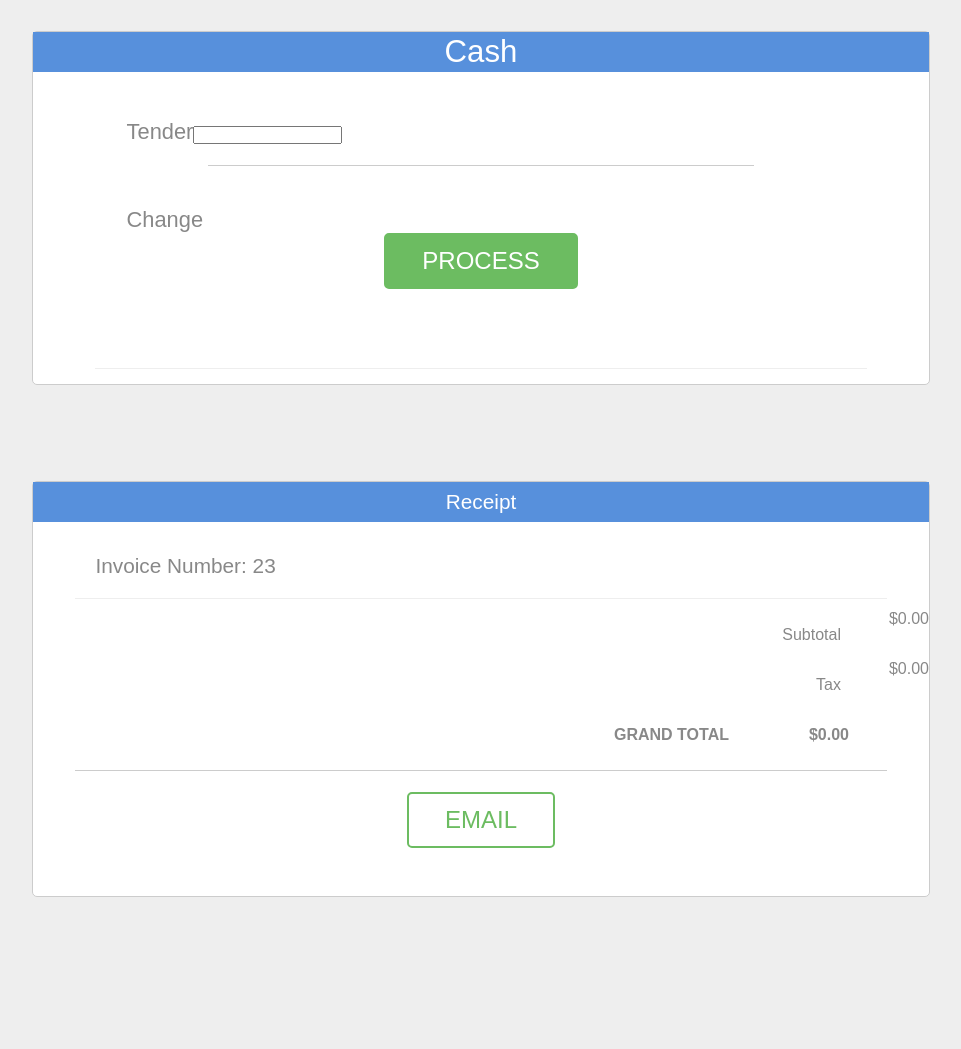
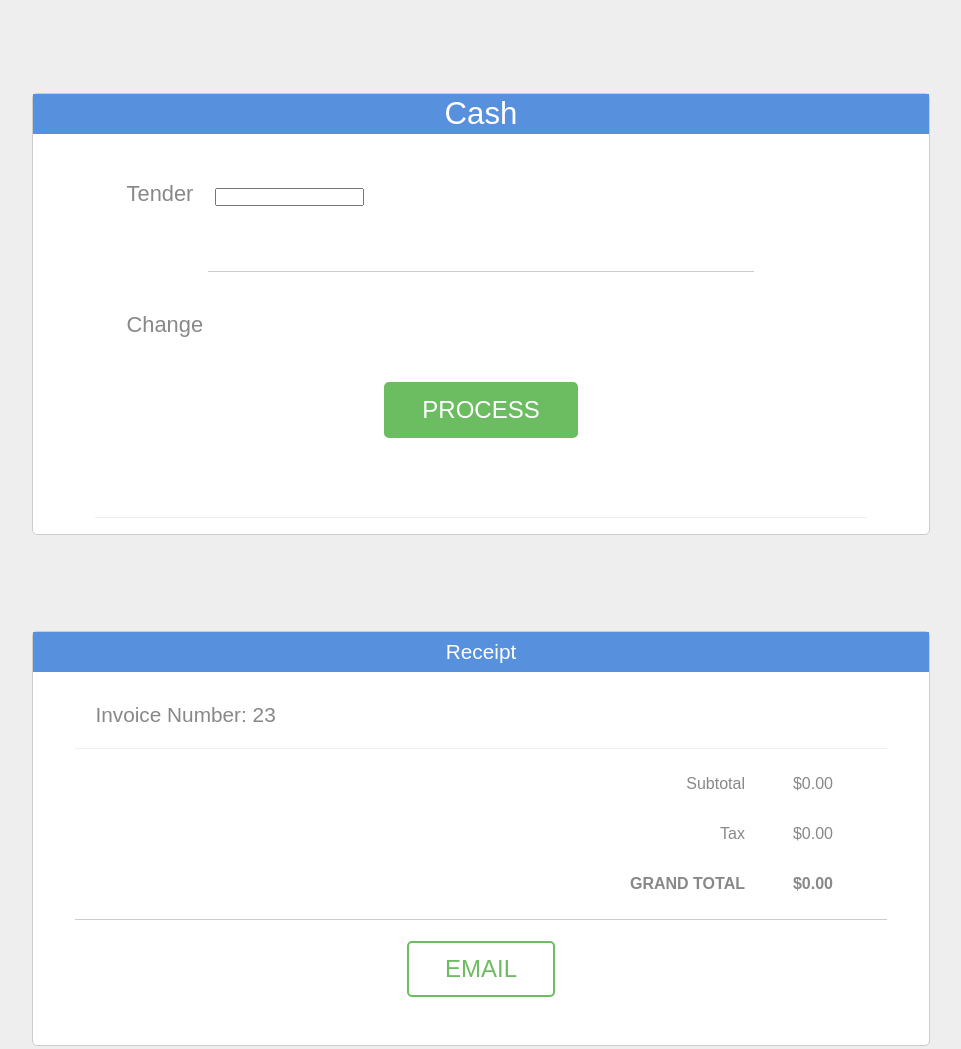
Before and after one commit to BrandonKlotz/margin-base, a plain HTML site: page index.html in a window 1280 px wide. Shown: the part 2617-3666 px from the top of the page, without its empty margins (159-1120 px from the left). Before the commit the page ends 3610 px from the top, so only its background shows below. Drawn offline with Linux system fonts and the light colour scheme; a web font is replaced by a local one.

Commit message:
updated input fields

```diff
--- a/assets/css/style.css
+++ b/assets/css/style.css
@@ -138,6 +138,8 @@ nav {
     display:flex;
     flex-direction: row;
     justify-content: flex-end;
+    align-items: center;
+    margin-right: 6em;
 
 }
 
@@ -165,7 +167,6 @@ nav {
 }
 
 #grandAmount {
-    padding: 1em 5em 1em 2em;
     font-weight: bold;
 }
 
@@ -242,11 +243,13 @@ button , #purchase, #process {
 
 input {
     font-size: .5em;
+    margin-left: 2em;
 }
 
 label {
-  font-size: .7em;
+    font-size: .7em;
 }
+
 
 #emailBtn {
     background-color: white;
@@ -256,8 +259,11 @@ label {
     font-size: 24px;
     margin-bottom: 2em;
     border-radius: 5px;
-    border: 2px solid #6CBC61
+    border: 2px solid #6CBC61;
+}
 
+#cashTender, #change {
+    margin-bottom: 2em;
 }
 
 @media only screen and (min-width: 480px) {
--- a/index.html
+++ b/index.html
@@ -65,6 +65,7 @@
 							<label id="creditCardNumber">Credit Card:<input type="text" placeholder="0000 0000 0000 0000" ></label>
 							<label id="cardExpire">Exp Date:<input type="text" placeholder="07/21" ></label>
 							<label id="cvv">CVV:<input type="text" placeholder="000" ></label>
+							<div class="border"></div>
 							<button id="process">PROCESS</button>
 						</div>
 					</div>
```
